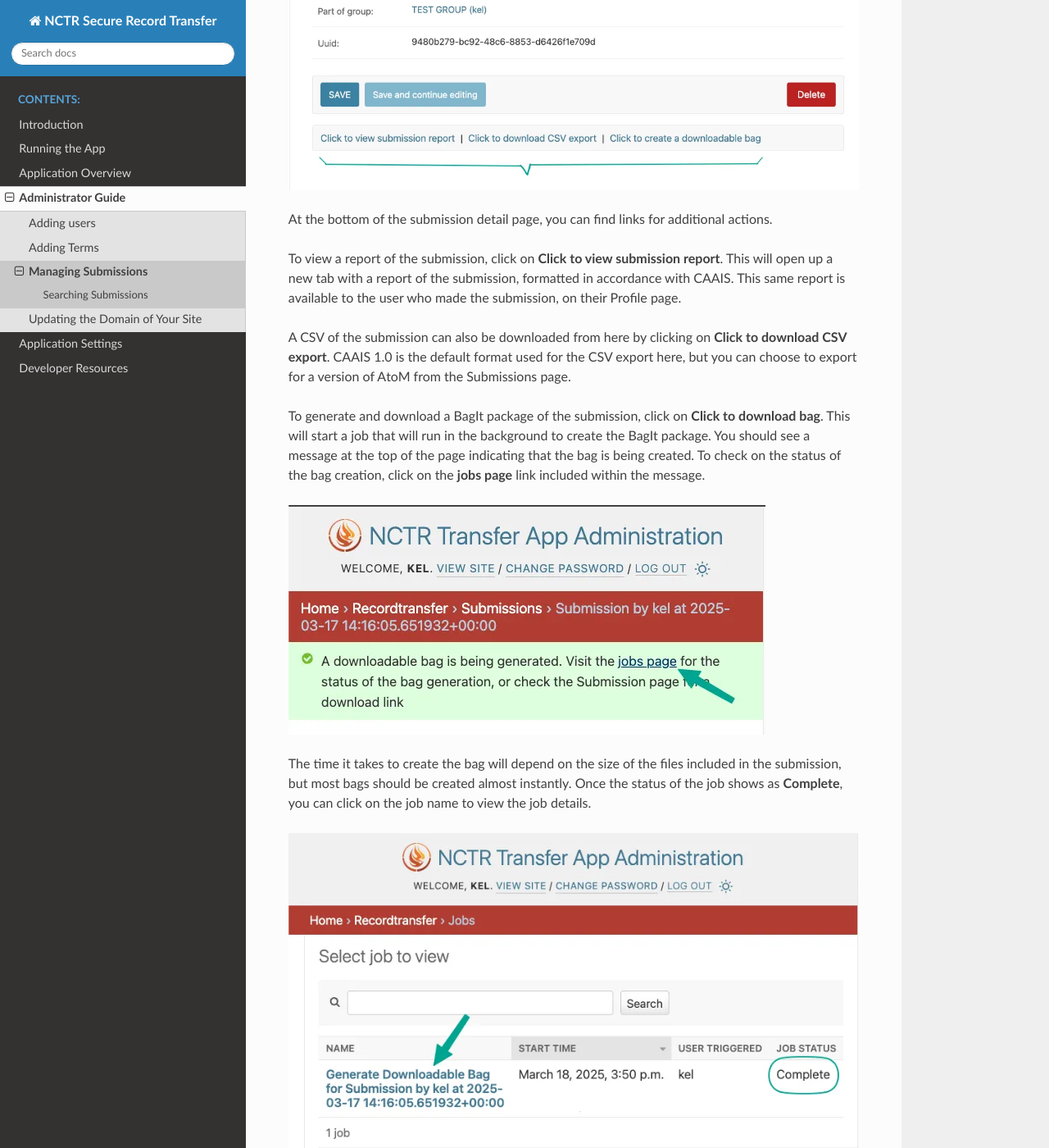
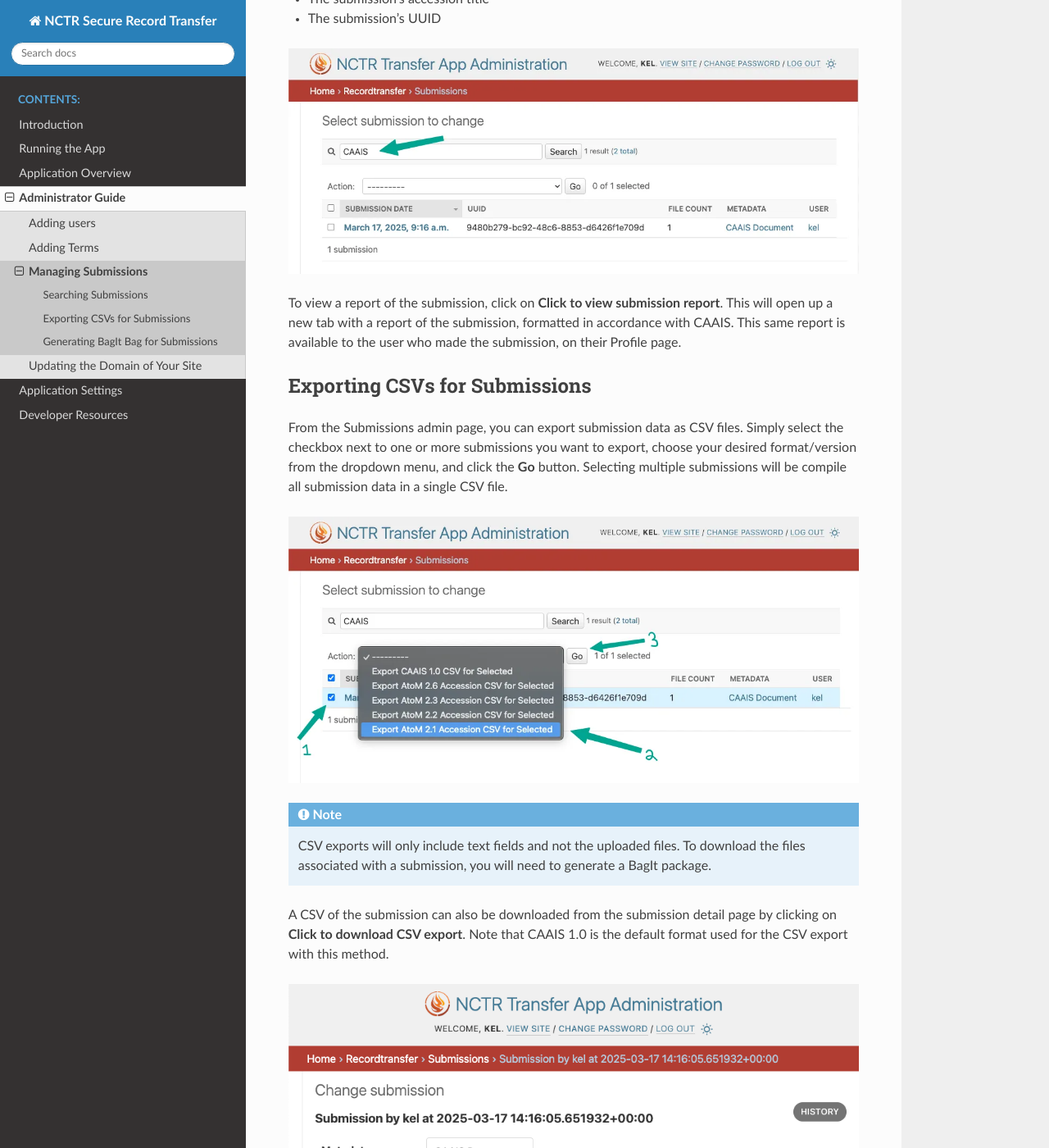
Before and after one commit to NationalCentreTruthReconciliation/Secure-Record-Transfer, a Sphinx documentation site: the page built from docs/admin_guide/managing_submissions.rst, in a window 1280 px wide and 1400 px high, scrolled down 2896 px. Shown: the whole window at 82% size. Built offline with Sphinx 7.4.7 and the Read the Docs theme 3.1.0, drawn with Linux system fonts in a browser that asks for light colours; some of the changed text lies outside the part shown.

Commit message:
Organize sections with titles

```diff
--- a/docs/admin_guide/managing_submissions.rst
+++ b/docs/admin_guide/managing_submissions.rst
@@ -6,6 +6,16 @@
 
 .. image:: images/admin_submissions.webp
     :alt: Submissions link in admin app
+
+To view the details of a submission, click on the submission's date. This will take you to the
+submission's detail page, where you can find additional details about the submission, as well as
+additional actions that can be taken.
+
+.. image:: images/admin_access_submission_detail.png
+    :alt: Link to a submission's detail page
+
+.. image:: images/admin_submission_detail.png
+    :alt: Submission detail page
 
 Searching Submissions
 ---------------------
@@ -20,42 +30,49 @@
 .. image:: images/admin_search_submissions.webp
     :alt: Search bar in admin submissions page
 
-To export a submission as a CSV, select the checkbox next to the submission you want to export,
-choose the format/version you want to export to, and click the **Go** button. You can select
-multiple submissions at once to export them as a single CSV. Note that the CSV export will only
-include text fields and not the uploaded files.
+To view a report of the submission, click on **Click to view submission report**. This will open up
+a new tab with a report of the submission, formatted in accordance with CAAIS. This same report is
+available to the user who made the submission, on their Profile page.
+
+Exporting CSVs for Submissions
+------------------------------
+From the Submissions admin page, you can export submission data as CSV files. Simply select the
+checkbox next to one or more submissions you want to export, choose your desired format/version
+from the dropdown menu, and click the **Go** button. Selecting multiple submissions will be compile
+all submission data in a single CSV file.
 
 .. image:: images/admin_export_submission.webp
     :alt: Export submission as CSV
 
-To view additional information about a submission, click on the submission's date. This will take
-you to the submission's detail page, where you can find additional details about the submission,
-such as the submission group that the submission is a part of (if one was assigned).
+.. note::
+    CSV exports will only include text fields and not the uploaded files. To download the files
+    associated with a submission, you will need to generate a BagIt package.
 
-.. image:: images/admin_submission_detail.webp
-    :alt: Submission detail page
+A CSV of the submission can also be downloaded from the submission detail page by clicking on
+**Click to download CSV export**. Note that CAAIS 1.0 is the default format used for the CSV export
+with this method.
 
-At the bottom of the submission detail page, you can find links for additional actions.
+.. image:: images/admin_download_csv_from_submission_detail.png
+    :alt: Download CSV export from submission detail page
 
-To view a report of the submission, click on **Click to view submission report**. This will open up
-a new tab with a report of the submission, formatted in accordance with CAAIS. This same report is
-available to the user who made the submission, on their Profile page.
+Generating BagIt Bag for Submissions
+------------------------------------
+To generate and download a BagIt bag for a submission, firstly navigate to the submission's detail
+page. From there, click on **Click to create downloadable bag**.
 
-A CSV of the submission can also be downloaded from here by clicking on **Click to download CSV
-export**. CAAIS 1.0 is the default format used for the CSV export here, but you can choose to
-export for a version of AtoM from the Submissions page.
+.. image:: images/admin_create_bag.png
+    :alt: Link to create downloadable BagIt bag
 
-To generate and download a BagIt package of the submission, click on **Click to download bag**.
-This will start a job that will run in the background to create the BagIt package. You should see
-a message at the top of the page indicating that the bag is being created. To check on the status
-of the bag creation, click on the **jobs page** link included within the message.
+This starts a job that runs in the background to create the BagIt bag. You should see a message at
+the top of the page indicating that the bag is being created. To check on the status of the bag
+creation, click on the **jobs page** link included within the message.
 
 .. image:: images/admin_generate_bag_message.webp
     :alt: Message indicating bag is being created
 
-The time it takes to create the bag will depend on the size of the files included in the
-submission, but most bags should be created almost instantly. Once the status of the job shows as
-**Complete**, you can click on the job name to view the job details.
+The time it takes to create the bag depends on the size of the files included in the submission,
+but most bags are created almost instantly. Once the status of the job shows as **Complete**, click
+on the job name to view the job details.
 
 .. image:: images/admin_bag_jobs.webp
     :alt: Jobs page link in bag creation message
```
Also changed, not shown: docs/admin_guide/images/admin_access_submission_detail.png (added), docs/admin_guide/images/admin_create_bag.png (added), docs/admin_guide/images/admin_download_csv_from_submission_detail.png (added), docs/admin_guide/images/admin_submission_detail.png (added), docs/admin_guide/images/admin_submission_detail.webp (deleted).
